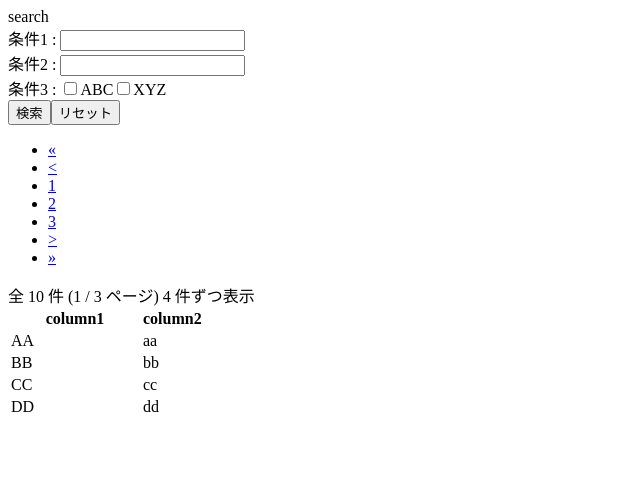
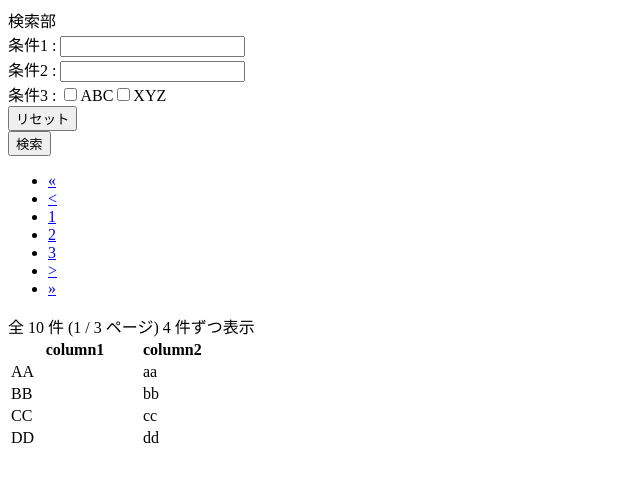
Before and after one commit to mebius1080p/ReactLib, a React app: page / in a window 1280 px wide. Shown: the top 482 px of the page, without its empty margins (0-640 px from the left). Built offline with nearby package versions, Linux system fonts and the light colour scheme; the HTML template or start-up script is replaced by a standard one.

Commit message:
searchbutton コンポーネントを追加してデモページに設定して調整

```diff
--- /dev/null
+++ b/src/ts/lib/SearchButtons.tsx
@@ -0,0 +1,37 @@
+import * as React from "react";
+
+interface ISearchButtonsProps {
+	handleReset: (ev: React.MouseEvent) => void;
+	handleSearch: (ev: React.MouseEvent | null) => void;
+}
+
+export const SearchButtons: React.FunctionComponent<ISearchButtonsProps> = (
+	props: ISearchButtonsProps
+) => {
+	const { handleReset, handleSearch } = props;
+
+	return (
+		<div className="d-flex justify-content-end">
+			<div className="mr-3">
+				<button
+					type="button"
+					className="btn btn-secondary btn-sm"
+					onClick={handleReset}
+				>
+					<i className="fas fa-redo-alt" />
+					リセット
+				</button>
+			</div>
+			<div>
+				<button
+					type="button"
+					className="btn btn-info btn-sm"
+					onClick={handleSearch}
+				>
+					<i className="fas fa-search" />
+					検索
+				</button>
+			</div>
+		</div>
+	);
+};
--- a/src/ts/sample/SearchWithHook.tsx
+++ b/src/ts/sample/SearchWithHook.tsx
@@ -2,6 +2,7 @@
 import { HogeAPI } from "./HogeAPI";
 import { Paging2 } from "../lib/Paging2";
 import { useBasicSearch, TConditionValue } from "../lib/useBasicSearch";
+import { SearchButtons } from "../lib/SearchButtons";
 
 interface ISearchWithHookProps {}
 
@@ -46,10 +47,13 @@
 	);
 
 	return (
-		<div className="p-3">
-			<div>
-				<div>search</div>
-				<div>
+		<div className="container">
+			<div className="card border-dark mb-3">
+				<div className="card-header px-2 py-1 text-white bg-primary">
+					<i className="fas fa-search" /> 検索部
+				</div>
+				<div className="card-body px-3 py-2 mb-3">
+					<div className="form-inline">
 						条件1 :{" "}
 						<input
 							type="text"
@@ -57,10 +61,10 @@
 							value={condition.cond1}
 							onChange={handleChangeInput}
 							onKeyDown={enterSearch}
-						className="form-control"
+							className="form-control form-control-sm"
 						/>
 					</div>
-				<div>
+					<div className="form-inline">
 						条件2 :{" "}
 						<input
 							type="text"
@@ -68,7 +72,7 @@
 							value={condition.cond2}
 							onChange={handleChangeInput}
 							onKeyDown={enterSearch}
-						className="form-control"
+							className="form-control form-control-sm"
 						/>
 					</div>
 					<div>
@@ -98,21 +102,10 @@
 						/>
 						XYZ
 					</div>
-				<div>
-					<button
-						type="button"
-						className="btn btn-secondary"
-						onClick={handleSearch}
-					>
-						検索
-					</button>
-					<button
-						type="button"
-						className="btn btn-secondary"
-						onClick={handleReset}
-					>
-						リセット
-					</button>
+					<SearchButtons
+						handleReset={handleReset}
+						handleSearch={handleSearch}
+					/>
 				</div>
 			</div>
 			<div>
```
Also changed, not shown: 1 other file (tests, documents, lock files or other folders). Lines whose indentation alone changed are shown as unchanged.
